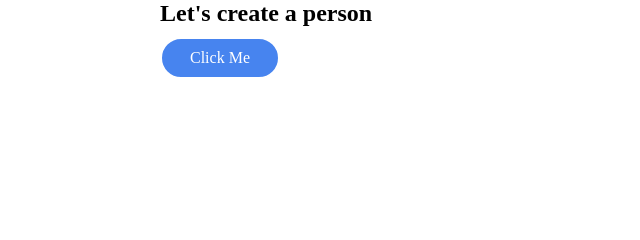
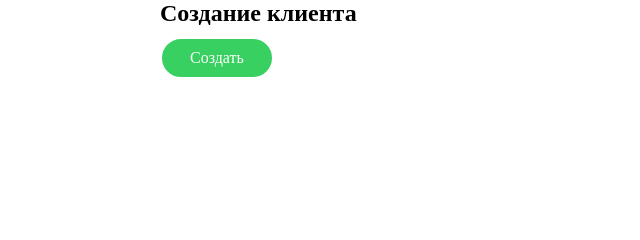
Before and after one commit to dimasliva/phonebook, a PHP site: page / in a window 1280 px wide. Shown: the part 144-384 px from the top of the page, without its empty margins (0-640 px from the left). Run offline with PHP 8.4, Linux system fonts and the light colour scheme; data that the repository does not hold is empty.

Commit message:
'editwithreload'

```diff
--- a/css/style.php
+++ b/css/style.php
@@ -48,6 +48,23 @@ background-color: forestgreen;
 .btn-del {
 background-color: red;
 }
+.button-add {
+background-color: #37D061;
+border: 2px solid white;
+border-radius: 30px;
+text-decoration: none;
+padding: 10px 28px;
+color: white;
+margin-top: 10px;
+display: inline-block;
+transition: .3s all;
+}
+.button-add:hover {
+background-color: white;
+color: #2A9748;
+border: 2px solid #2A9748;
+}
+
 .addInput {
 width: 300px;
 font-size:18px;
@@ -91,12 +108,11 @@ height: 100%;
 position: absolute;
 top: 0;
 display: flex;
-justify-content: center;
-align-items: center;
+
 }
 
 .add-section-contents {
-height: 350px;
+height: 90%;
 width: 500px;
 background-color: white;
 text-align: center;
--- a/index.php
+++ b/index.php
@@ -51,12 +51,13 @@ if (isset($_GET['id'])) {
                     <td class="phonebook__item">
 
                         <!--Edit-->
-                        <a href="index.php?id=<?php echo $person['id']; ?>">
-                            <button id="<?php echo $person['id'] ?>" name="update" class="btn btn-edit" type="submit">
+
+                        <a href="index.php?id=<?php echo $person['id']; ?>" class="edit">
+                            <button id="<?php echo $person['id'] ?>" name="update" class="btn btn-edit"
+                                    type="submit">
                                 Редактировать
                             </button>
                         </a>
-
                         <!--Delete-->
                         <a href="app/remove.php?id=<?php echo $person['id']; ?>">
                             <button id="<?php echo $person['id'] ?>" class="btn btn-del">Удалить</button>
@@ -68,12 +69,21 @@ if (isset($_GET['id'])) {
     </div>
 
     <!--  Button click  -->
+    <?php if (isset($_GET['id'])) { ?>
     <section class="hero">
         <div class="hero-content">
-            <h1>Let's create a person</h1>
-            <a href="#" id="button" class="button">Click Me</a>
+            <h1>Редактировать клиента</h1>
+            <a href="javascript:void(0)" id="button" class="button">Редактировать</a>
         </div>
     </section>
+    <?php } else { ?>
+        <section class="hero">
+            <div class="hero-content">
+                <h1>Создание клиента</h1>
+                <a href="javascript:void(0)" id="button" class="button-add">Создать</a>
+            </div>
+        </section>
+    <?php } ?>
 
     <!--    -->
     <div class="add-section">
@@ -84,7 +94,8 @@ if (isset($_GET['id'])) {
                  alt="">
 
             <?php if ($edit_state == true) { ?>
-                <form action="app/edit.php?id=<?php echo $person['id'] ?>" method="POST" autocomplete="on" class="contactForm">
+                <form action="app/edit.php?id=<?php echo $person['id'] ?>" method="POST" autocomplete="on"
+                      class="contactForm">
                     <input type="text" name="fname" placeholder="Enter your full name" class="addInput"
                            value="<?php echo $personEdit->fname; ?>" class="addInput"/>
                     <input type="text" name="phone" placeholder="Enter your number of phone" class="addInput"
@@ -148,14 +159,13 @@ if (isset($_GET['id'])) {
         document.querySelector('.add-section').classList.add("active");
     });
 
-    document.querySelector('#show.close').addEventListener("click", function() {
+    document.querySelector('#show.close').addEventListener("click", function () {
         document.querySelector('.add-section').classList.remove("active");
     });
 
-    document.getElementById('btn-edit').addEventListener('click', function () {
-        document.querySelector('.add-section').style.display = 'flex';
-    });
-
+    // document.querySelector('.edit').addEventListener('click', function () {
+    //     document.querySelector('.add-section').classList.add("active");
+    // });
 
 
 </script>
```
